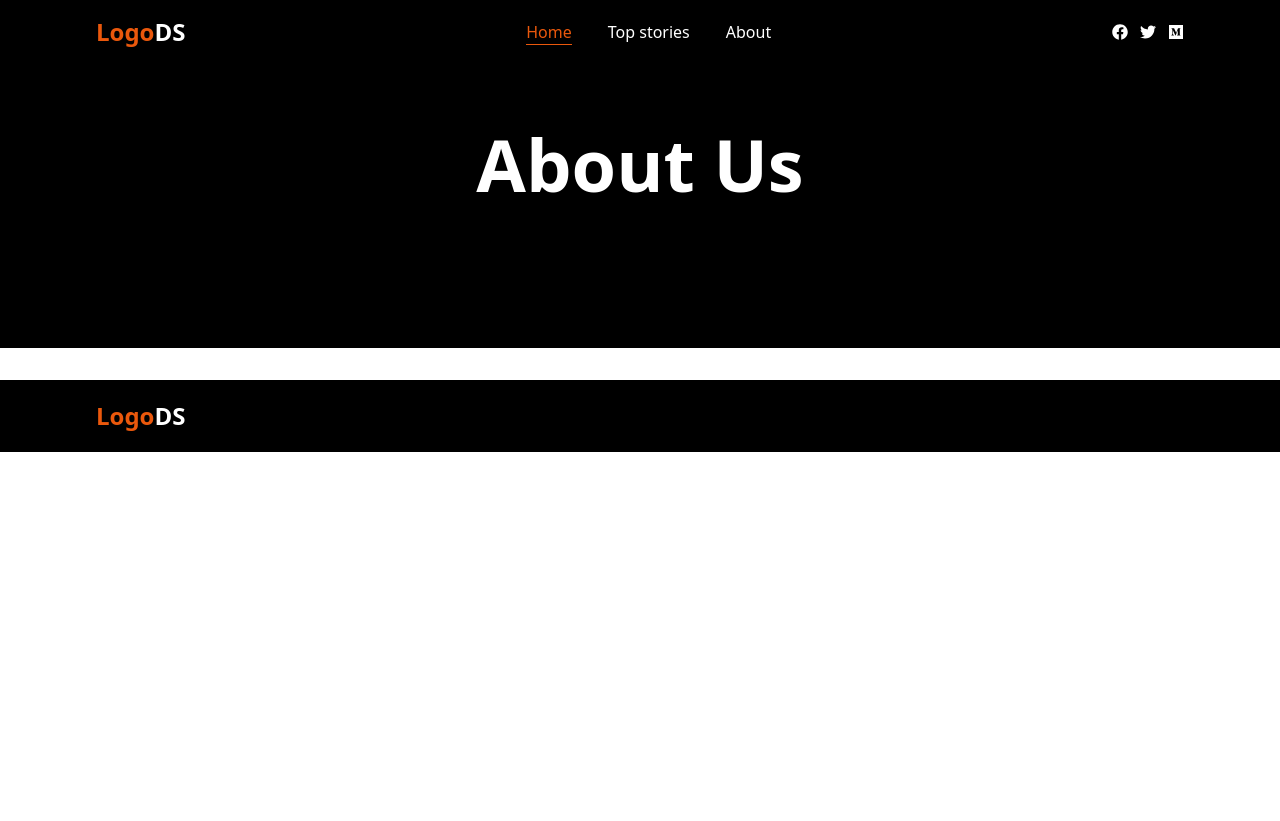
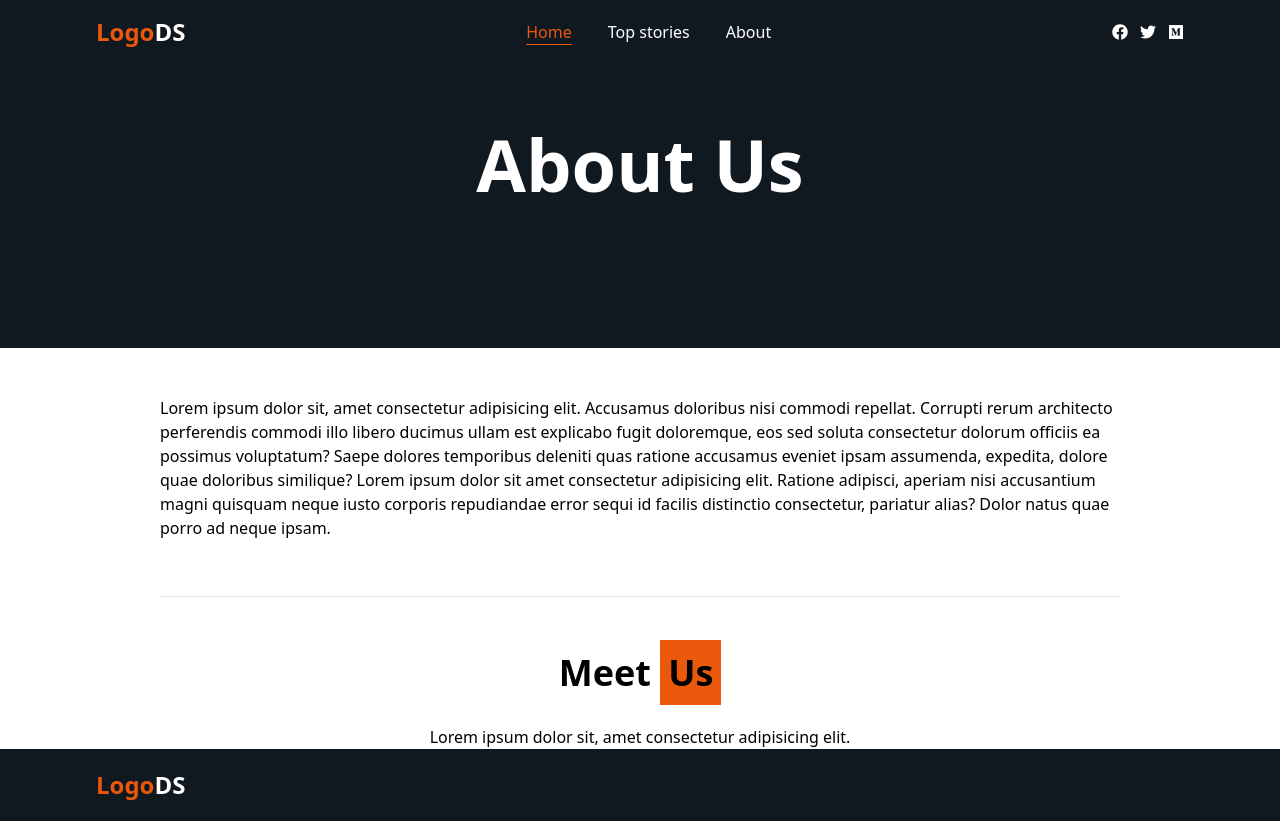
Before and after one commit to TomLayan1/Blog, a React (Create React App) app in the folder blog/: page /about in a window 1280 px wide. Before the commit the page ends 800 px from the top, so only its background shows below. Built offline with nearby package versions, Linux system fonts and the light colour scheme.

Commit message:
About us page interface completed

```diff
--- a/blog/src/Component/Footer.jsx
+++ b/blog/src/Component/Footer.jsx
@@ -2,7 +2,7 @@ import React from 'react'
 
 const Footer = () => {
   return (
-    <div className='w-full bg-black py-5 px-6 lg:px-24'>
+    <div className='w-full bg-primaryColor py-5 px-6 lg:px-24'>
       <div className='text-orange-600 text-2xl font-bold'>Logo<span className='text-white'>DS</span></div>
       <div></div>
     </div>
--- a/blog/src/Component/Header.jsx
+++ b/blog/src/Component/Header.jsx
@@ -7,7 +7,7 @@ const Header = () => {
   const [current, setCurrent] = useState('home');
 
   return (
-    <header className='bg-black w-full fixed top-0 left-0'>
+    <header className='bg-primaryColor w-full fixed top-0 left-0'>
       <div className='flex items-center justify-between px-6 py-4 md:px-24 md:py-4 rounded-full relative'>
         <div className='text-orange-600 text-2xl font-bold'><Link to={'/'}>Logo<span className='text-white'>DS</span></Link></div>
 
--- a/blog/src/Component/Hero.jsx
+++ b/blog/src/Component/Hero.jsx
@@ -4,7 +4,7 @@ const Hero = () => {
   const [currentCategory, setCurrentCategory] = useState('all')
   return (
     <>
-      <div className='bg-black text-white text-center py-32 px-8 mb-8 flex justify-center items-center'>
+      <div className='bg-primaryColor text-white text-center py-32 px-8 mb-8 flex justify-center items-center'>
         <div className='flex flex-col items-center gap-3'>
           <h1 className='text-5xl lg:text-7xl leading-snug mb-5 font-bold'>Welcome To Lorem Dolor</h1>
           <p className='text-center md:text-lg lg:w-3/5'>Lorem ipsum dolor sit amet, consectetur adipiscing clit. Lorem ipsum dolor sit amet, consectetur adipiscing clit.  ipsum dolor sit amet,  adipiscing clit.</p>
--- a/blog/src/Pages/About.jsx
+++ b/blog/src/Pages/About.jsx
@@ -2,9 +2,23 @@ import React from 'react'
 
 const About = () => {
   return (
-    <div className='bg-black text-white text-center py-32 px-8 mb-8 flex justify-center items-center'>
-        <h1 className='text-5xl lg:text-7xl leading-snug mb-5 font-bold'>About Us</h1>
-    </div>
+    <>
+      <div className='bg-primaryColor text-white text-center py-32 px-8 mb-12 flex justify-center items-center'>
+          <h1 className='text-5xl lg:text-7xl leading-snug mb-5 font-bold'>About Us</h1>
+      </div>
+      <div className='px-8 md:px-20 lg:px-40'>
+        <div className=' mx-auto mb-8 lg:mb-14'>
+          <p>Lorem ipsum dolor sit, amet consectetur adipisicing elit. Accusamus doloribus nisi commodi repellat. Corrupti rerum architecto perferendis commodi illo libero ducimus ullam est explicabo fugit doloremque, eos sed soluta consectetur dolorum officiis ea possimus voluptatum? Saepe dolores temporibus deleniti quas ratione accusamus eveniet ipsam assumenda, expedita, dolore quae doloribus similique? Lorem ipsum dolor sit amet consectetur adipisicing elit. Ratione adipisci, aperiam nisi accusantium magni quisquam neque iusto corporis repudiandae error sequi id facilis distinctio consectetur, pariatur alias? Dolor natus quae porro ad neque ipsam.</p>
+        </div>
+
+        <hr className='mb-8 lg:mb-14'/>
+
+        <div>
+          <h2 className='text-center text-4xl font-bold mb-8'>Meet <span className='bg-orange-600 p-2'>Us</span></h2>
+          <p className='text-center'>Lorem ipsum dolor sit, amet consectetur adipisicing elit.</p>
+        </div>
+      </div>
+    </>
   )
 }
 
--- a/blog/src/Pages/TopStories.jsx
+++ b/blog/src/Pages/TopStories.jsx
@@ -3,11 +3,8 @@ import React from 'react'
 const TopStories = () => {
   return (
     <>
-      <div className='bg-black text-white text-center py-32 px-8 mb-8 flex justify-center items-center'>
+      <div className='bg-primaryColor text-white text-center py-32 px-8 mb-8 flex justify-center items-center'>
           <h1 className='text-5xl lg:text-7xl leading-snug mb-5 font-bold'>Top Stories</h1>
-      </div>
-      <div className='text-red-500 bg-slate-800'>
-        <p>Lorem ipsum dolor sit, amet consectetur adipisicing elit. Accusamus doloribus nisi commodi repellat. Corrupti rerum architecto perferendis commodi illo libero ducimus ullam est explicabo fugit doloremque, eos sed soluta consectetur dolorum officiis ea possimus voluptatum? Saepe dolores temporibus deleniti quas ratione accusamus eveniet ipsam assumenda, expedita, dolore quae doloribus similique? Lorem ipsum dolor sit amet consectetur adipisicing elit. Ratione adipisci, aperiam nisi accusantium magni quisquam neque iusto corporis repudiandae error sequi id facilis distinctio consectetur, pariatur alias? Dolor natus quae porro ad neque ipsam. Sit placeat laboriosam neque a? Debitis?</p>
       </div>
     </>
   )
--- a/blog/tailwind.config.js
+++ b/blog/tailwind.config.js
@@ -11,6 +11,8 @@ module.exports = {
     },
     extend: {
       colors: {
+        primaryColor: '#101820FF',
+        secondaryColor: '#F2AA4CFF',
         grayLight: '#424242',
       },
       boxShadow: {
```
